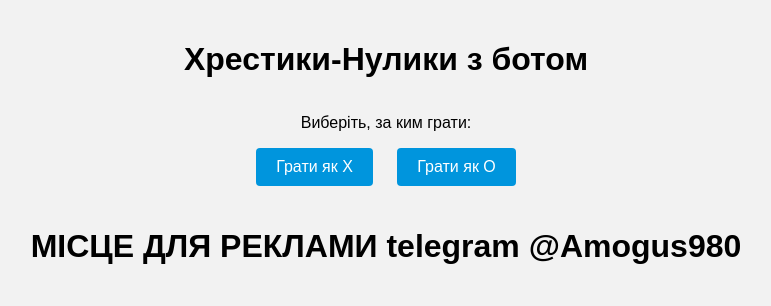
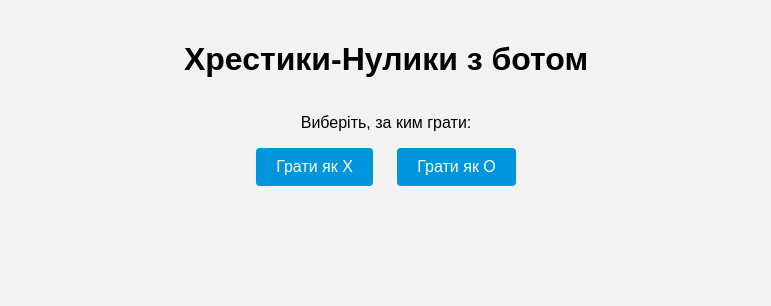
Before and after one commit to qwerty1233445/xrestikinoliki, a plain HTML site: page index.html in a window 1280 px wide. Shown: the whole page, without its empty margins (254-1025 px from the left). Drawn offline with Linux system fonts and the light colour scheme.

Commit message:
Update index.html

```diff
--- a/index.html
+++ b/index.html
@@ -275,19 +275,6 @@ height: 250px;
       }
     }
   </script>
-    <div class="pelmeni">
 
-
-
-<h1> МІСЦЕ ДЛЯ РЕКЛАМИ
-    telegram @Amogus980
-</h1>
-
-<img src="">
-
-
-
-
-  </div>
 </body>
 </html>
```
